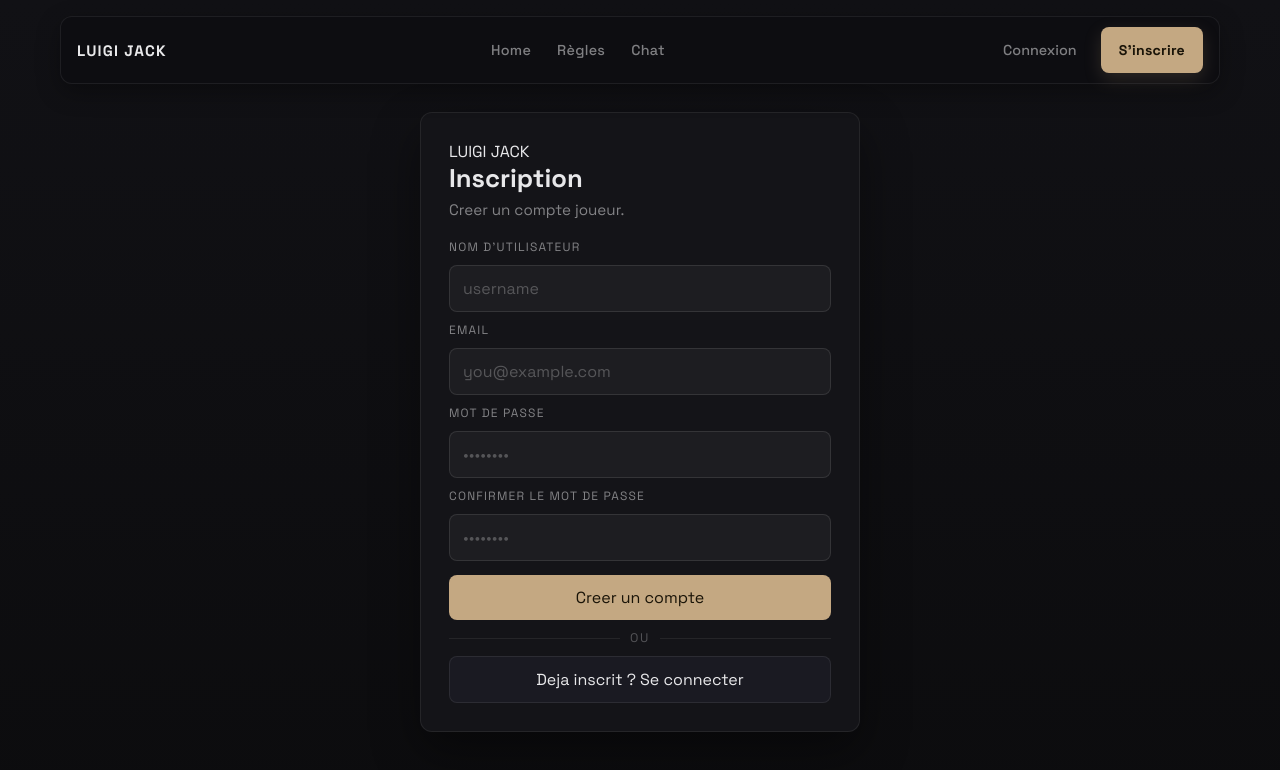
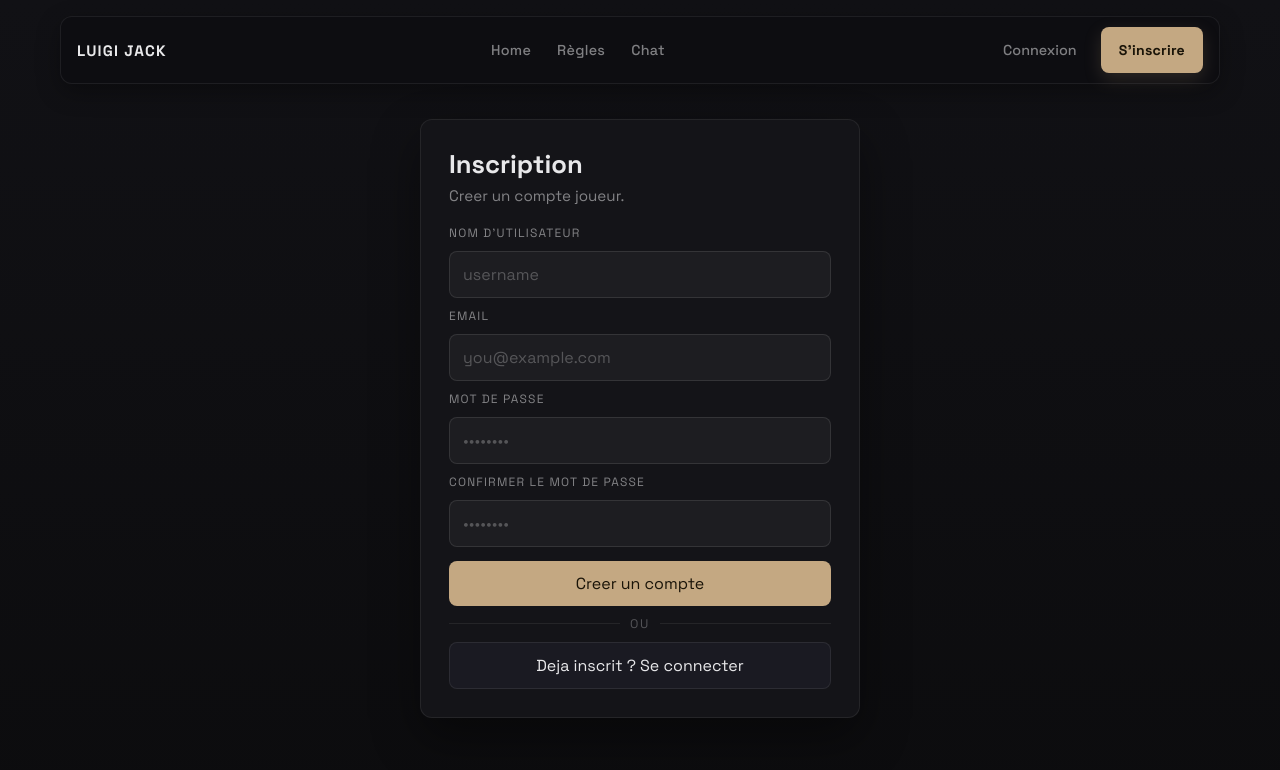
Before and after one commit to cmoibssld/transcendence, a React (Vite) app in the folder front-end/: page /register in a window 1280 px wide. Shown: the top 770 px of the page. Built offline with nearby package versions, Linux system fonts and the light colour scheme; no server answers.

Commit message:
style(register): remove legacy kicker and glow, align with login style
Co-Authored-By: Claude Sonnet 4.6 <noreply@anthropic.com>

```diff
--- a/front-end/src/pages/Register.jsx
+++ b/front-end/src/pages/Register.jsx
@@ -71,11 +71,8 @@ const Register = () => {
 
     return (
         <div className="login-page">
-            <div className="login-glow" />
-
             <div className="login-card">
                 <div className="login-heading">
-                    <span className="login-kicker">LUIGI JACK</span>
                     <h2>Inscription</h2>
                     <p className="login-subtitle">Creer un compte joueur.</p>
                 </div>
```
